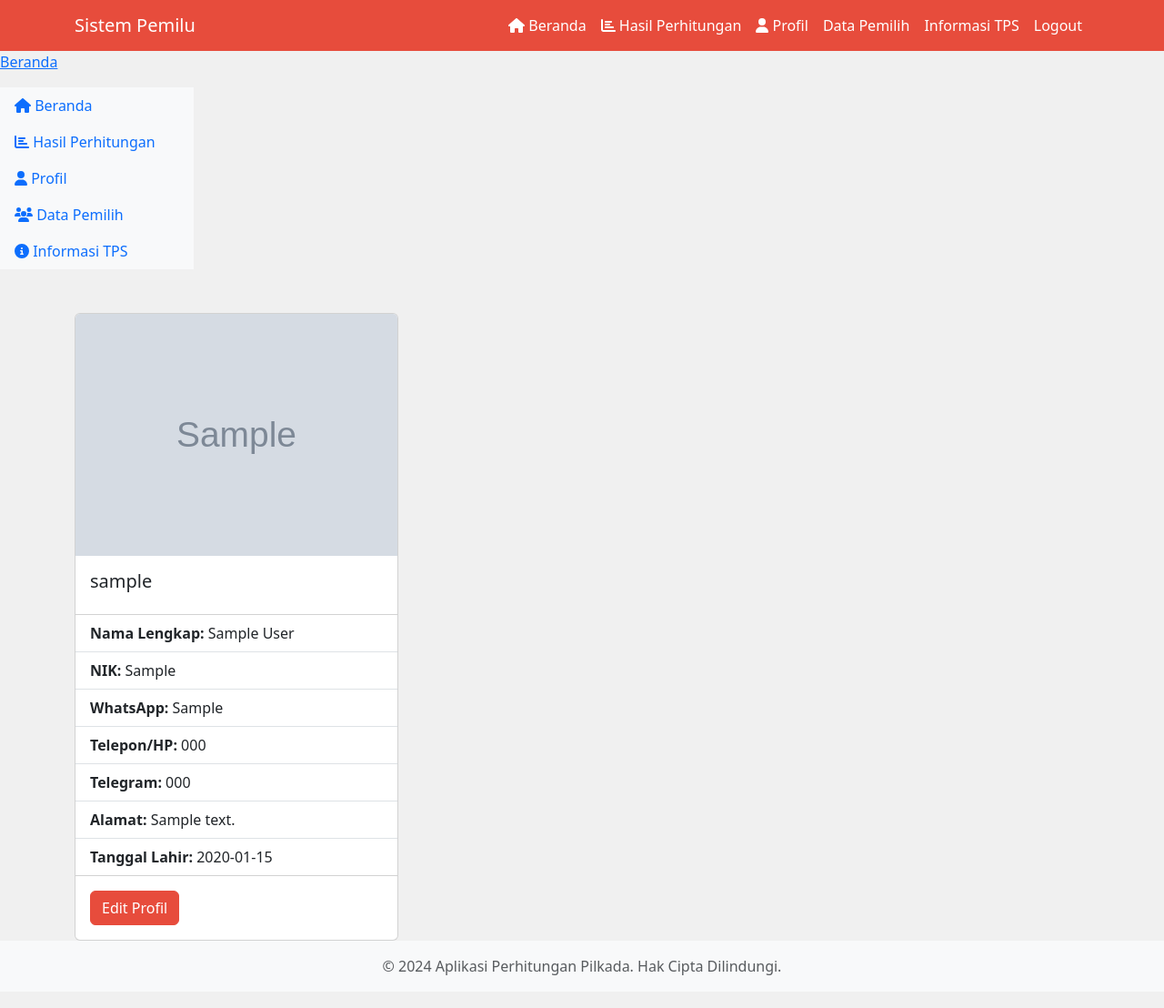
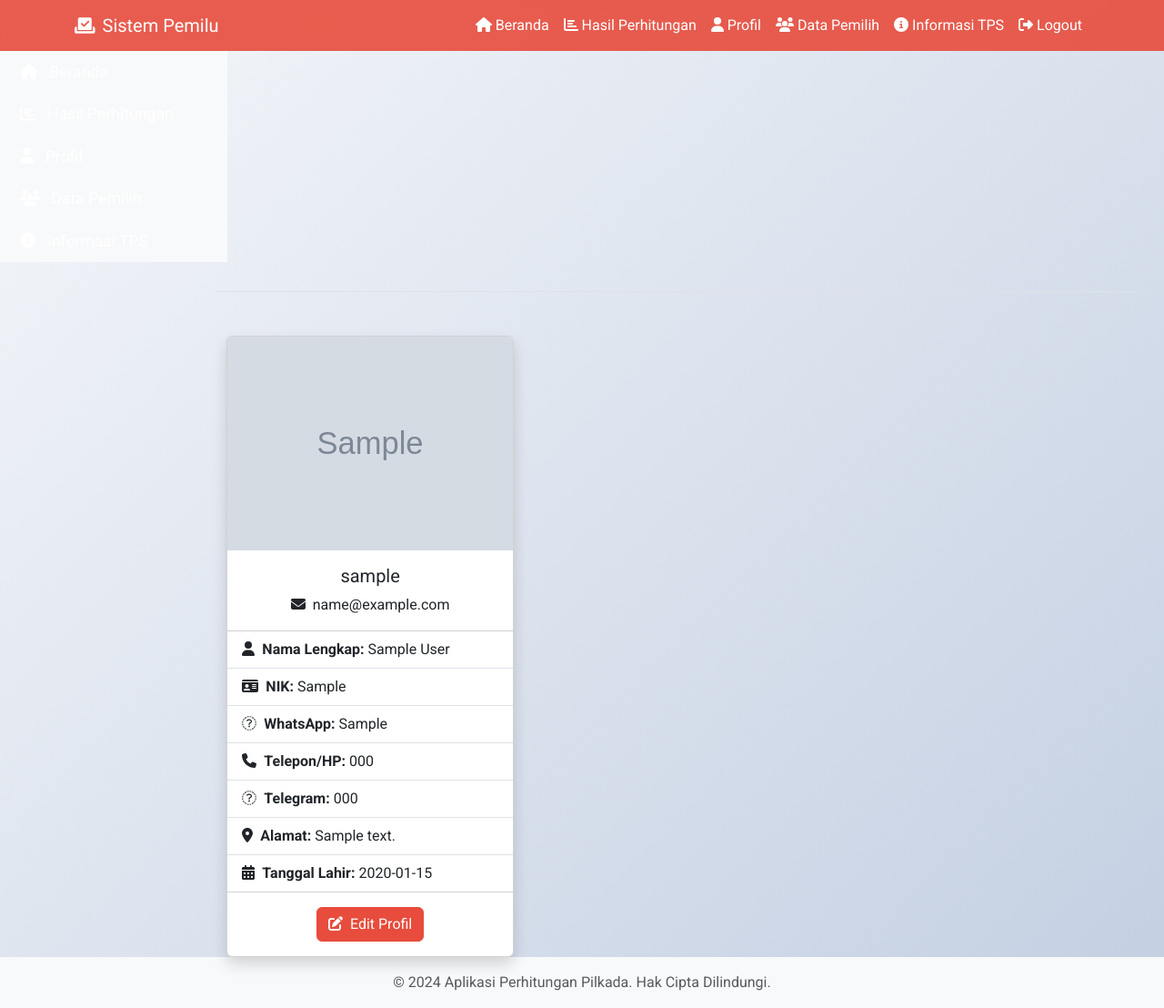
Before and after one commit to abicrypt/flask_pilkada, a Flask app: a page that uses app/templates/base.html in a window 1280 px wide. Shown: the whole page at 91% size. Before the commit the page ends 1072 px from the top, so only its background shows below. Run offline with Flask 3, Linux system fonts and the light colour scheme; a user stored in the database is signed in; tables that the repository leaves empty hold one stand-in row (values such as "Sample post"); grey boxes marked "Sample" are stand-in pictures; some libraries are stand-ins or nearby versions.

Commit message:
nambah efek sedikit di css

```diff
--- a/app/templates/base.html
+++ b/app/templates/base.html
@@ -3,14 +3,14 @@
 <html lang="en">
   <head>
     {% block head %}
-    <!-- Required meta tags -->
     <meta charset="utf-8">
     <meta name="viewport" content="width=device-width, initial-scale=1, shrink-to-fit=no">
     <link rel="shortcut icon" href="{{ url_for('static', filename='favicon.ico') }}">
+    <title>{% block title %}Sistem Pemilu{% endblock %}</title>
 
     {% block styles %}
     <link rel="stylesheet" href="https://cdnjs.cloudflare.com/ajax/libs/font-awesome/6.4.0/css/all.min.css">
-        <!-- Bootstrap CSS -->
+    <link href="https://fonts.googleapis.com/css2?family=Roboto:wght@300;400;700&display=swap" rel="stylesheet">
     {{ bootstrap.load_css() }}
     <style>
       :root {
@@ -21,42 +21,86 @@
       }
 
       body {
-                background: var(--background-color);
+        background: linear-gradient(135deg, #f5f7fa 0%, #c3cfe2 100%);
         color: var(--primary-color);
+        font-family: 'Roboto', sans-serif;
       }
 
       .navbar {
-                background-color: var(--primary-color) !important;
+        background-color: rgba(231, 76, 60, 0.9) !important;
+        backdrop-filter: blur(10px);
       }
 
       .navbar-light .navbar-nav .nav-link {
         color: var(--secondary-color);
+        transition: all 0.3s ease;
+      }
+
+      .navbar-light .navbar-nav .nav-link:hover {
+        color: var(--accent-color) !important;
+        transform: translateY(-2px);
       }
 
       .btn-primary {
         background-color: var(--primary-color);
         border-color: var(--primary-color);
+        transition: all 0.3s ease;
       }
 
       .btn-primary:hover {
         background-color: var(--accent-color);
         border-color: var(--accent-color);
+        transform: scale(1.05);
       }
 
-            @keyframes fadeIn {
-                from { opacity: 0; }
-                to { opacity: 1; }
-            }
-            .fade-in {
-                animation: fadeIn 0.5s ease-in;
+      .card {
+        transition: all 0.3s ease;
+        box-shadow: 0 4px 6px rgba(0,0,0,0.1);
       }
 
-            .nav-link {
-                transition: color 0.3s ease;
+      .card:hover {
+        transform: translateY(-5px);
+        box-shadow: 0 8px 15px rgba(0,0,0,0.2);
       }
 
-            .nav-link:hover {
-                color: var(--accent-color) !important;
+      #sidebar {
+        min-width: 250px;
+        max-width: 250px;
+        background: #343a40;
+        color: #fff;
+        transition: all 0.3s;
+      }
+
+      #sidebar.active {
+        margin-left: -250px;
+      }
+
+      #sidebar .sidebar-header {
+        padding: 20px;
+        background: #2c3e50;
+      }
+
+      #sidebar ul.components {
+        padding: 20px 0;
+        border-bottom: 1px solid #47748b;
+      }
+
+      #sidebar ul p {
+        color: #fff;
+        padding: 10px;
+      }
+
+      #sidebar ul li a {
+        padding: 10px;
+        font-size: 1.1em;
+        display: block;
+        color: #fff;
+        transition: all 0.3s ease;
+      }
+
+      #sidebar ul li a:hover {
+        color: #7386D5;
+        background: #fff;
       }
 
       @media (max-width: 768px) {
@@ -70,19 +114,28 @@
           width: 100%;
         }
         #content.active {
-                    margin-left: 250px;
+          width: calc(100% - 250px);
         }
+      }
+
+      .fade-in {
+        animation: fadeIn 0.5s ease-in;
+      }
+
+      @keyframes fadeIn {
+        from { opacity: 0; }
+        to { opacity: 1; }
       }
     </style>
     {% endblock %}
-
-    <title>{% block title %}Your App Title{% endblock %}</title>
     {% endblock %}
   </head>
   <body class="d-flex flex-column min-vh-100">
-    <nav class="navbar navbar-expand-lg navbar-light glassmorphism">
+    <nav class="navbar navbar-expand-lg navbar-light">
       <div class="container">
-        <a class="navbar-brand text-white" href="{{ url_for('auth.index') }}">Sistem Pemilu</a>
+        <a class="navbar-brand text-white" href="{{ url_for('auth.index') }}">
+          <i class="fas fa-vote-yea me-2"></i>Sistem Pemilu
+        </a>
         <button class="navbar-toggler" type="button" data-bs-toggle="collapse" data-bs-target="#navbarNav" aria-controls="navbarNav" aria-expanded="false" aria-label="Toggle navigation">
           <span class="navbar-toggler-icon"></span>
         </button>
@@ -90,31 +143,31 @@
           <ul class="navbar-nav ms-auto">
             {% if current_user.is_authenticated %}
               <li class="nav-item">
-                <a class="nav-link" href="{{ url_for('auth.index') }}"><i class="fas fa-home"></i> Beranda</a>
+                <a class="nav-link" href="{{ url_for('auth.index') }}"><i class="fas fa-home me-1"></i>Beranda</a>
               </li>
               <li class="nav-item">
-                <a class="nav-link" href="{{ url_for('auth.hasil_perhitungan') }}"><i class="fas fa-chart-bar"></i> Hasil Perhitungan</a>
+                <a class="nav-link" href="{{ url_for('auth.hasil_perhitungan') }}"><i class="fas fa-chart-bar me-1"></i>Hasil Perhitungan</a>
               </li>
               <li class="nav-item">
-                <a class="nav-link" href="{{ url_for('auth.profile', username=current_user.username) }}"><i class="fas fa-user"></i> Profil</a>
+                <a class="nav-link" href="{{ url_for('auth.profile', username=current_user.username) }}"><i class="fas fa-user me-1"></i>Profil</a>
               </li>
               {% if current_user.has_role('admin') %}
                 <li class="nav-item">
-                  <a class="nav-link" href="{{ url_for('auth.data_pemilih') }}">Data Pemilih</a>
+                  <a class="nav-link" href="{{ url_for('auth.data_pemilih') }}"><i class="fas fa-users me-1"></i>Data Pemilih</a>
                 </li>
                 <li class="nav-item">
-                  <a class="nav-link" href="{{ url_for('auth.informasi_tps') }}">Informasi TPS</a>
+                  <a class="nav-link" href="{{ url_for('auth.informasi_tps') }}"><i class="fas fa-info-circle me-1"></i>Informasi TPS</a>
                 </li>
               {% endif %}
               <li class="nav-item">
-                <a class="nav-link" href="{{ url_for('auth.logout') }}">Logout</a>
+                <a class="nav-link" href="{{ url_for('auth.logout') }}"><i class="fas fa-sign-out-alt me-1"></i>Logout</a>
               </li>
             {% else %}
               <li class="nav-item">
-                <a class="nav-link" href="{{ url_for('auth.login') }}">Login</a>
+                <a class="nav-link" href="{{ url_for('auth.login') }}"><i class="fas fa-sign-in-alt me-1"></i>Login</a>
               </li>
               <li class="nav-item">
-                <a class="nav-link" href="{{ url_for('auth.register') }}">Register</a>
+                <a class="nav-link" href="{{ url_for('auth.register') }}"><i class="fas fa-user-plus me-1"></i>Register</a>
               </li>
             {% endif %}
           </ul>
@@ -122,46 +175,40 @@
       </div>
     </nav>
 
-    <nav aria-label="breadcrumb">
-        <ol class="breadcrumb">
-            <li class="breadcrumb-item"><a href="{{ url_for('auth.index') }}">Beranda</a></li>
-            {% block breadcrumb %}{% endblock %}
-        </ol>
-    </nav>
-
+    <div class="container-fluid">
+      <div class="row">
         {% if current_user.is_authenticated %}
-      <div class="wrapper">
           <nav id="sidebar" class="col-md-3 col-lg-2 d-md-block bg-light sidebar">
             <div class="position-sticky">
               <ul class="nav flex-column">
                 <li class="nav-item">
                   <a class="nav-link active" href="{{ url_for('auth.index') }}">
-                  <i class="fas fa-home"></i>
+                    <i class="fas fa-home me-2"></i>
                     <span>Beranda</span>
                   </a>
                 </li>
                 <li class="nav-item">
                   <a class="nav-link" href="{{ url_for('auth.hasil_perhitungan') }}">
-                  <i class="fas fa-chart-bar"></i>
+                    <i class="fas fa-chart-bar me-2"></i>
                     <span>Hasil Perhitungan</span>
                   </a>
                 </li>
                 <li class="nav-item">
                   <a class="nav-link" href="{{ url_for('auth.profile', username=current_user.username) }}">
-                  <i class="fas fa-user"></i>
+                    <i class="fas fa-user me-2"></i>
                     <span>Profil</span>
                   </a>
                 </li>
                 {% if current_user.has_role('admin') %}
                   <li class="nav-item">
                     <a class="nav-link" href="{{ url_for('auth.data_pemilih') }}">
-                    <i class="fas fa-users"></i>
+                      <i class="fas fa-users me-2"></i>
                       <span>Data Pemilih</span>
                     </a>
                   </li>
                   <li class="nav-item">
                     <a class="nav-link" href="{{ url_for('auth.informasi_tps') }}">
-                    <i class="fas fa-info-circle"></i>
+                      <i class="fas fa-info-circle me-2"></i>
                       <span>Informasi TPS</span>
                     </a>
                   </li>
@@ -169,12 +216,16 @@
               </ul>
             </div>
           </nav>
-      </div>
         {% endif %}
 
-    <div id="content">
+        <main class="col-md-9 ms-sm-auto col-lg-10 px-md-4">
+          <div class="d-flex justify-content-between flex-wrap flex-md-nowrap align-items-center pt-3 pb-2 mb-3 border-bottom">
+            <h1 class="h2">{% block page_title %}{% endblock %}</h1>
+          </div>
           {{ render_messages() }}
           {% block app_content %}{% endblock %}
+        </main>
+      </div>
     </div>
 
     <footer class="footer mt-auto py-3 bg-light">
@@ -184,16 +235,14 @@
     </footer>
 
     {% block scripts %}
-        <!-- Optional JavaScript -->
     {{ bootstrap.load_js() }}
     <script src="https://code.jquery.com/jquery-3.6.0.min.js"></script>
     <script src="https://cdnjs.cloudflare.com/ajax/libs/font-awesome/6.4.0/js/all.min.js"></script>
     <script>
       $(document).ready(function () {
         $('#sidebarCollapse').on('click', function () {
-              $('#sidebar').toggleClass('minimized');
-              $('body').toggleClass('sidebar-minimized');
-              $(this).find('i').toggleClass('fa-bars fa-times');
+          $('#sidebar').toggleClass('active');
+          $('body').toggleClass('sidebar-active');
         });
       });
 
@@ -206,10 +255,18 @@
           });
         }
       });
+
+      function showConfirmationModal(action) {
+        var modal = new bootstrap.Modal(document.getElementById('confirmationModal'));
+        modal.show();
+        document.getElementById('confirmAction').onclick = function() {
+          action();
+          modal.hide();
+        };
+      }
     </script>
     {% endblock %}
 
-    <!-- Modal -->
     <div class="modal fade" id="confirmationModal" tabindex="-1" aria-labelledby="confirmationModalLabel" aria-hidden="true">
       <div class="modal-dialog">
         <div class="modal-content">
@@ -227,16 +284,5 @@
         </div>
       </div>
     </div>
-
-    <script>
-        function showConfirmationModal(action) {
-            var modal = new bootstrap.Modal(document.getElementById('confirmationModal'));
-            modal.show();
-            document.getElementById('confirmAction').onclick = function() {
-                action();
-                modal.hide();
-            };
-        }
-    </script>
   </body>
 </html>
--- a/app/templates/profile.html
+++ b/app/templates/profile.html
@@ -4,23 +4,24 @@
 <div class="container mt-5">
     <div class="row">
         <div class="col-md-4">
-            <div class="card">
+            <div class="card shadow">
                 <img src="{{ url_for('static', filename='images/profile_pictures/' + user.profile.profile_picture) if user.profile.profile_picture else url_for('static', filename='default_profile.jpg') }}" class="card-img-top" alt="{{ user.username }}">
-                <div class="card-body">
+                <div class="card-body text-center">
                     <h5 class="card-title">{{ user.username }}</h5>
+                    <p class="card-text"><i class="fas fa-envelope me-2"></i>{{ user.email }}</p>
                 </div>
                 <ul class="list-group list-group-flush">
-                    <li class="list-group-item"><strong>Nama Lengkap:</strong> {{ user.profile.full_name or 'Belum diisi' }}</li>
-                    <li class="list-group-item"><strong>NIK:</strong> {{ user.profile.NIK or 'Belum diisi' }}</li>
-                    <li class="list-group-item"><strong>WhatsApp:</strong> {{ user.profile.no_WA or 'Belum diisi' }}</li>
-                    <li class="list-group-item"><strong>Telepon/HP:</strong> {{ user.profile.no_telp_hp or 'Belum diisi' }}</li>
-                    <li class="list-group-item"><strong>Telegram:</strong> {{ user.profile.telegram or 'Belum diisi' }}</li>
-                    <li class="list-group-item"><strong>Alamat:</strong> {{ user.profile.alamat or 'Belum diisi' }}</li>
-                    <li class="list-group-item"><strong>Tanggal Lahir:</strong> {{ user.profile.birth_date or 'Belum diisi' }}</li>
+                    <li class="list-group-item"><i class="fas fa-user me-2"></i><strong>Nama Lengkap:</strong> {{ user.profile.full_name or 'Belum diisi' }}</li>
+                    <li class="list-group-item"><i class="fas fa-id-card me-2"></i><strong>NIK:</strong> {{ user.profile.NIK or 'Belum diisi' }}</li>
+                    <li class="list-group-item"><i class="fas fa-whatsapp me-2"></i><strong>WhatsApp:</strong> {{ user.profile.no_WA or 'Belum diisi' }}</li>
+                    <li class="list-group-item"><i class="fas fa-phone me-2"></i><strong>Telepon/HP:</strong> {{ user.profile.no_telp_hp or 'Belum diisi' }}</li>
+                    <li class="list-group-item"><i class="fas fa-telegram me-2"></i><strong>Telegram:</strong> {{ user.profile.telegram or 'Belum diisi' }}</li>
+                    <li class="list-group-item"><i class="fas fa-map-marker-alt me-2"></i><strong>Alamat:</strong> {{ user.profile.alamat or 'Belum diisi' }}</li>
+                    <li class="list-group-item"><i class="fas fa-calendar-alt me-2"></i><strong>Tanggal Lahir:</strong> {{ user.profile.birth_date or 'Belum diisi' }}</li>
                 </ul>
                 {% if current_user.id == user.id %}
-                <div class="card-body">
-                    <a href="{{ url_for('auth.edit_profile') }}" class="btn btn-primary">Edit Profil</a>
+                <div class="card-body text-center">
+                    <a href="{{ url_for('auth.edit_profile') }}" class="btn btn-primary"><i class="fas fa-edit me-2"></i>Edit Profil</a>
                 </div>
                 {% endif %}
             </div>
```
Lines whose indentation alone changed are shown as unchanged.
